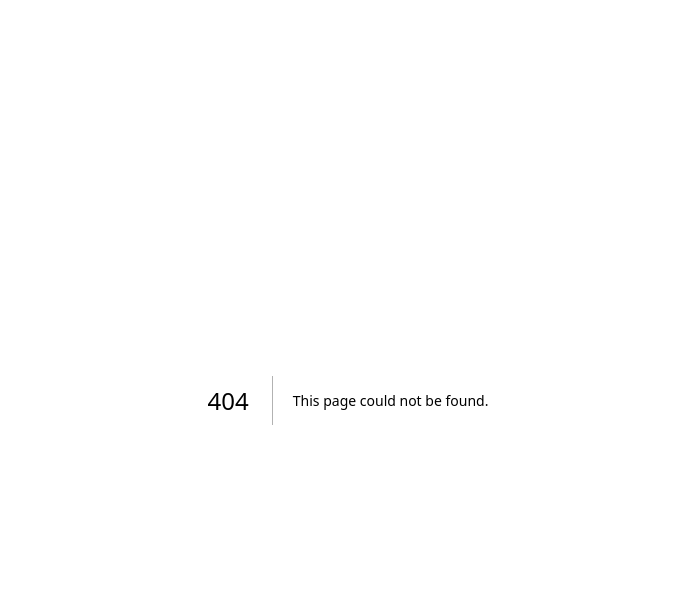
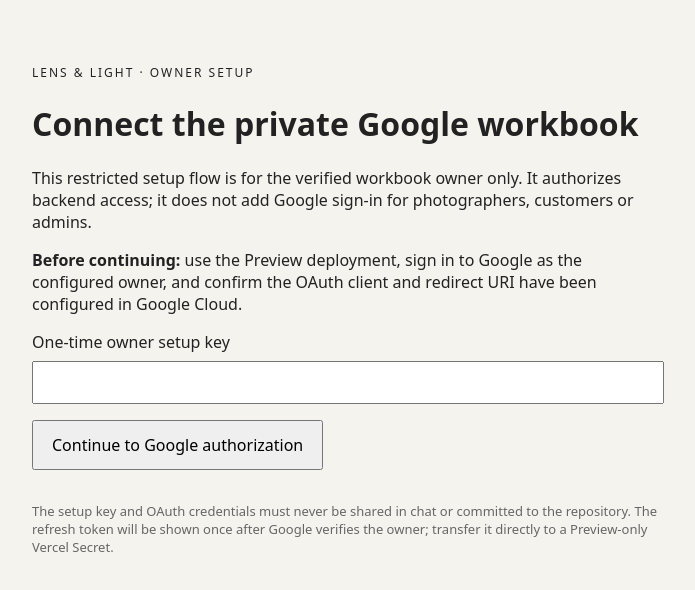
Before and after one commit to henrymunala-lang-ship/photographer-s-page, a Next.js app: page /owner/google-setup in a window 1280 px wide. Before the commit this address had no page. Shown: the top 590 px of the page, without its empty margins (292-987 px from the left). Built offline with nearby package versions, Linux system fonts and the light colour scheme; a web font is replaced by a local one.

Commit message:
Add restricted owner-only Google workbook setup page

```diff
--- /dev/null
+++ b/app/owner/google-setup/page.tsx
@@ -0,0 +1,25 @@
+import { headers } from "next/headers";
+
+export const dynamic = "force-dynamic";
+
+export default async function GoogleOwnerSetupPage() {
+  const requestHeaders = await headers();
+  const host = requestHeaders.get("host") ?? "";
+  const isPreviewHost = host.endsWith(".vercel.app") || host.includes("localhost");
+  return (
+    <main style={{ maxWidth: 680, margin: "64px auto", padding: "0 24px", fontFamily: "system-ui", color: "#222" }}>
+      <p style={{ letterSpacing: 2, fontSize: 12 }}>LENS &amp; LIGHT · OWNER SETUP</p>
+      <h1>Connect the private Google workbook</h1>
+      <p>This restricted setup flow is for the verified workbook owner only. It authorizes backend access; it does not add Google sign-in for photographers, customers or admins.</p>
+      <p><strong>Before continuing:</strong> use the Preview deployment, sign in to Google as the configured owner, and confirm the OAuth client and redirect URI have been configured in Google Cloud.</p>
+      {!isPreviewHost ? <p role="alert">This setup page is enabled only on a Preview or local development host.</p> : (
+        <form method="post" action="/api/integrations/google/oauth/start">
+          <label htmlFor="setupKey">One-time owner setup key</label>
+          <input id="setupKey" name="setupKey" type="password" autoComplete="off" required minLength={32} style={{ display: "block", width: "100%", boxSizing: "border-box", padding: 12, margin: "8px 0 16px" }} />
+          <button type="submit" style={{ padding: "12px 18px" }}>Continue to Google authorization</button>
+        </form>
+      )}
+      <p style={{ marginTop: 32, fontSize: 13, color: "#666" }}>The setup key and OAuth credentials must never be shared in chat or committed to the repository. The refresh token will be shown once after Google verifies the owner; transfer it directly to a Preview-only Vercel Secret.</p>
+    </main>
+  );
+}
```
